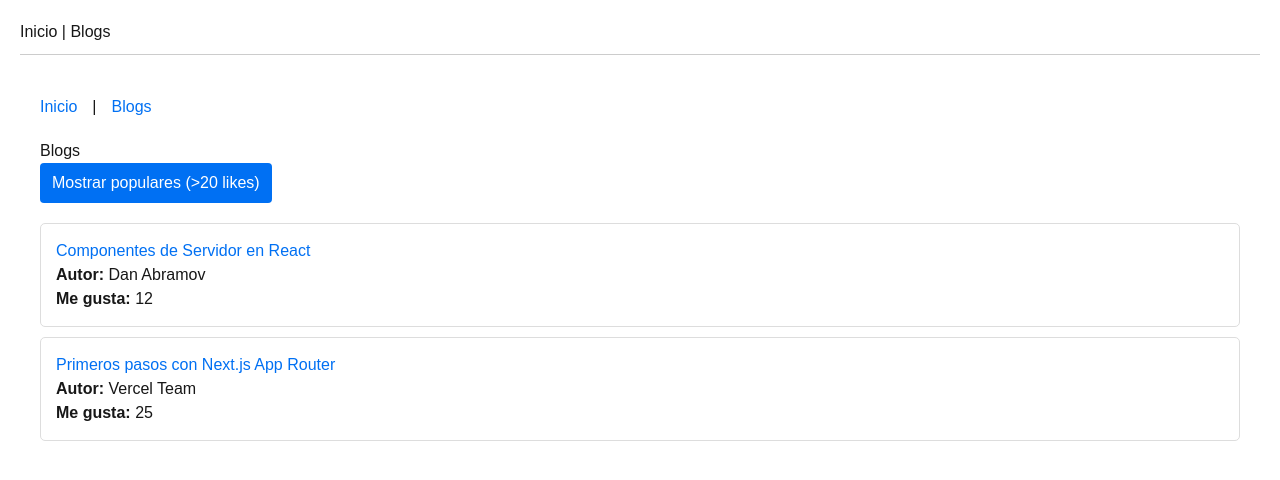
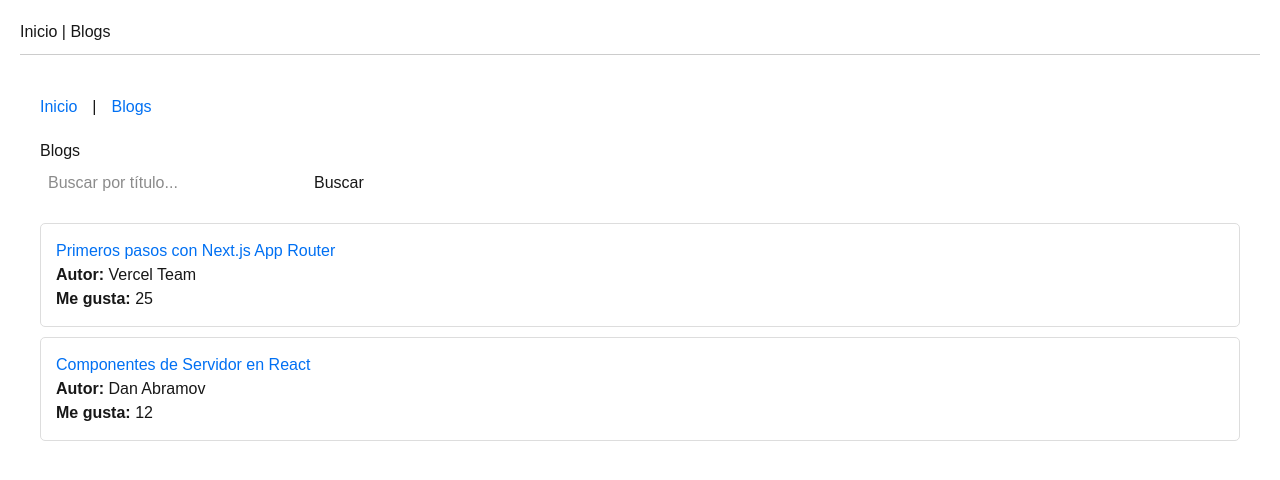
Before and after one commit to nmantilla12/blog-app, a Next.js app: page /blogs in a window 1280 px wide. Shown: the top 480 px of the page. Built offline with nearby package versions, Linux system fonts and the light colour scheme.

Commit message:
Completados ejercicios 5 y 6: orden por likes y busqueda por url en part4

```diff
--- a/app/blogs/page.tsx
+++ b/app/blogs/page.tsx
@@ -4,16 +4,22 @@ import Link from "next/link"
 export default async function BlogsPage({
   searchParams,
 }: {
-  searchParams: Promise<{ popular?: string }>
+  searchParams: Promise<{ filter?: string }>
 }) {
   const resolvedSearchParams = await searchParams
-  const isPopular = resolvedSearchParams.popular === "true"
+  const filter = resolvedSearchParams.filter || ""
 
   const blogs = await getBlogs()
 
-  const blogsToShow = isPopular
-    ? blogs.filter((blog) => blog.likes > 20)
+  // 1. Filtrar por título si se escribe algo en el buscador (Ejercicio 6: Search)
+  const filteredBlogs = filter
+    ? blogs.filter((blog) =>
+        blog.title.toLowerCase().includes(filter.toLowerCase())
+      )
     : blogs
+
+  // 2. Ordenar de mayor a menor número de likes (Ejercicio 5: Rendered in order)
+  const sortedBlogs = [...filteredBlogs].sort((a, b) => b.likes - a.likes)
 
   return (
     <div style={{ padding: "20px", fontFamily: "sans-serif" }}>
@@ -25,24 +31,23 @@ export default async function BlogsPage({
 
       <h1>Blogs</h1>
 
-      <div style={{ marginBottom: "20px" }}>
-        <Link
-          href={isPopular ? "/blogs" : "/blogs?popular=true"}
-          style={{
-            padding: "8px 12px",
-            backgroundColor: "#0070f3",
-            color: "white",
-            textDecoration: "none",
-            borderRadius: "4px",
-            display: "inline-block"
-          }}
-        >
-          {isPopular ? "Mostrar todos" : "Mostrar populares (>20 likes)"}
-        </Link>
-      </div>
+      {/* Formulario de búsqueda en la URL */}
+      <form method="GET" style={{ marginBottom: "20px" }}>
+        <input
+          type="text"
+          name="filter"
+          defaultValue={filter}
+          placeholder="Buscar por título..."
+          style={{ padding: "8px", marginRight: "8px", width: "250px" }}
+        />
+        <button type="submit" style={{ padding: "8px 16px", cursor: "pointer" }}>
+          Buscar
+        </button>
+      </form>
 
+      {/* Lista de blogs ordenados y filtrados */}
       <ul style={{ listStyle: "none", padding: 0 }}>
-        {blogsToShow.map((blog) => (
+        {sortedBlogs.map((blog) => (
           <li
             key={blog.id}
             style={{
```
Also changed, not shown: app/blogs/[id]/page.tsx (line endings or trailing spaces).
